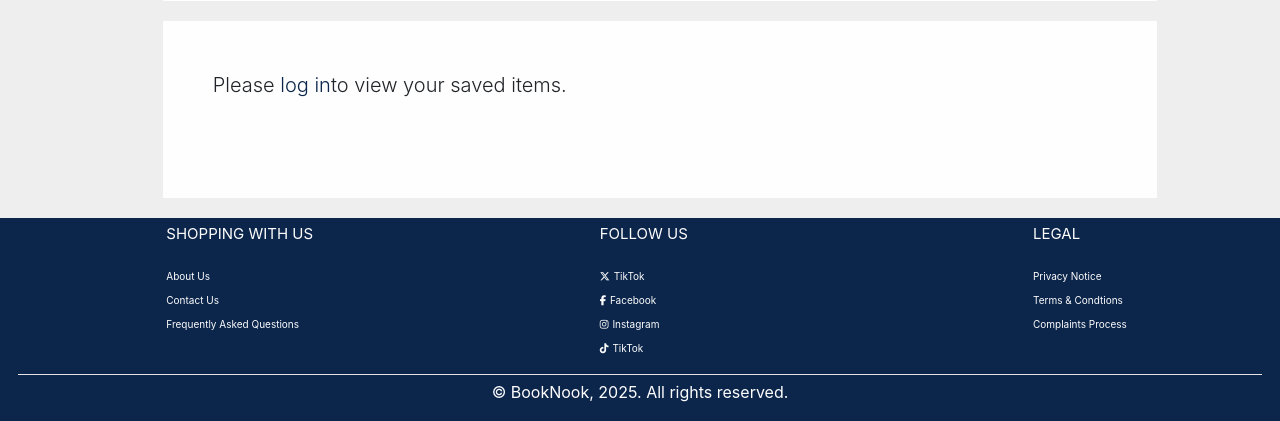
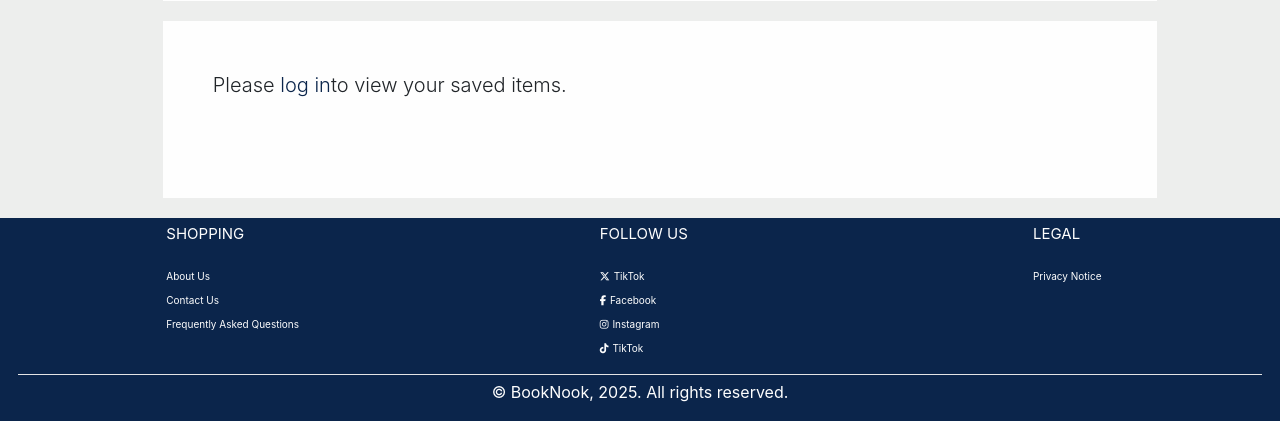
Before and after one commit to bpstephanie/booknook, a Django app: page /bag/ in a window 1280 px wide. Shown: the part 589-1010 px from the top of the page. Run offline with Django 3.2, Linux system fonts and the light colour scheme; parts of the project's set-up code (start-up, migrations or seed data) failed here and were passed over; some libraries are stand-ins or nearby versions.

Commit message:
Added correct social footer links, removed terms and complaints

```diff
--- a/info/urls.py
+++ b/info/urls.py
@@ -7,9 +7,6 @@ urlpatterns = [
     path('contact/', views.contact, name='contact'),
     path('contact-success/', views.contact_success, name='contact_success'),
     path('faqs/', views.faqs, name='faqs'),
-    path(
-        'terms-and-conditions/',
-        views.terms_and_conditions, name='terms_and_conditions'),
     path('privacy-policy/', views.privacy_policy, name='privacy_policy'),
     path('partners/', views.partners, name='partners'),
 ]
--- a/info/views.py
+++ b/info/views.py
@@ -45,10 +45,6 @@ def faqs(request):
     return render(request, 'info/faqs.html')
 
 
-def terms_and_conditions(request):
-    return render(request, 'info/terms.html')
-
-
 def privacy_policy(request):
     return render(request, 'info/privacy_policy.html')
 
--- a/templates/base.html
+++ b/templates/base.html
@@ -195,7 +195,7 @@
       <div>
         <div class="row">
           <div class="col-4">
-            <p class="footer-text text-uppercase">Shopping with us</p>
+            <p class="footer-text text-uppercase">Shopping</p>
             <ul class="list-unstyled footer-list">
               <li>
                 <a href="{% url 'about' %}">About Us</a>
@@ -218,13 +218,13 @@
                 </a>
               </li>
               <li class="footer-sm-icons">
-                <a href="https://www.facebook.com/" target="_blank"
+                <a href="https://www.facebook.com/profile.php?id=61574089695787" target="_blank"
                 rel="noopener noreferrer" aria-label="Facebook (opens in a new tab)">
                   <i class="fa-brands fa-facebook-f"></i><span class="pl-1">Facebook</span>
                 </a>
               </li>
               <li class="footer-sm-icons">
-                <a href="https://www.instagram.com/" target="_blank"
+                <a href="https://www.instagram.com/booknook_uk/" target="_blank"
                 rel="noopener noreferrer" aria-label="Instagram (opens in a new tab)">
                   <i class="fa-brands fa-instagram"></i><span class="pl-1">Instagram</span>
                 </a>
@@ -241,12 +241,6 @@
             <ul class="list-unstyled footer-list">
               <li>
                 <a href="{% url 'privacy_policy' %}">Privacy Notice</a>
-              </li>
-              <li>
-                <a href="#">Terms & Condtions</a>
-              </li>
-              <li>
-                <a href="#">Complaints Process</a>
               </li>
             </ul>
           </div>
```
Also changed, not shown: info/templates/info/terms.html (deleted).
